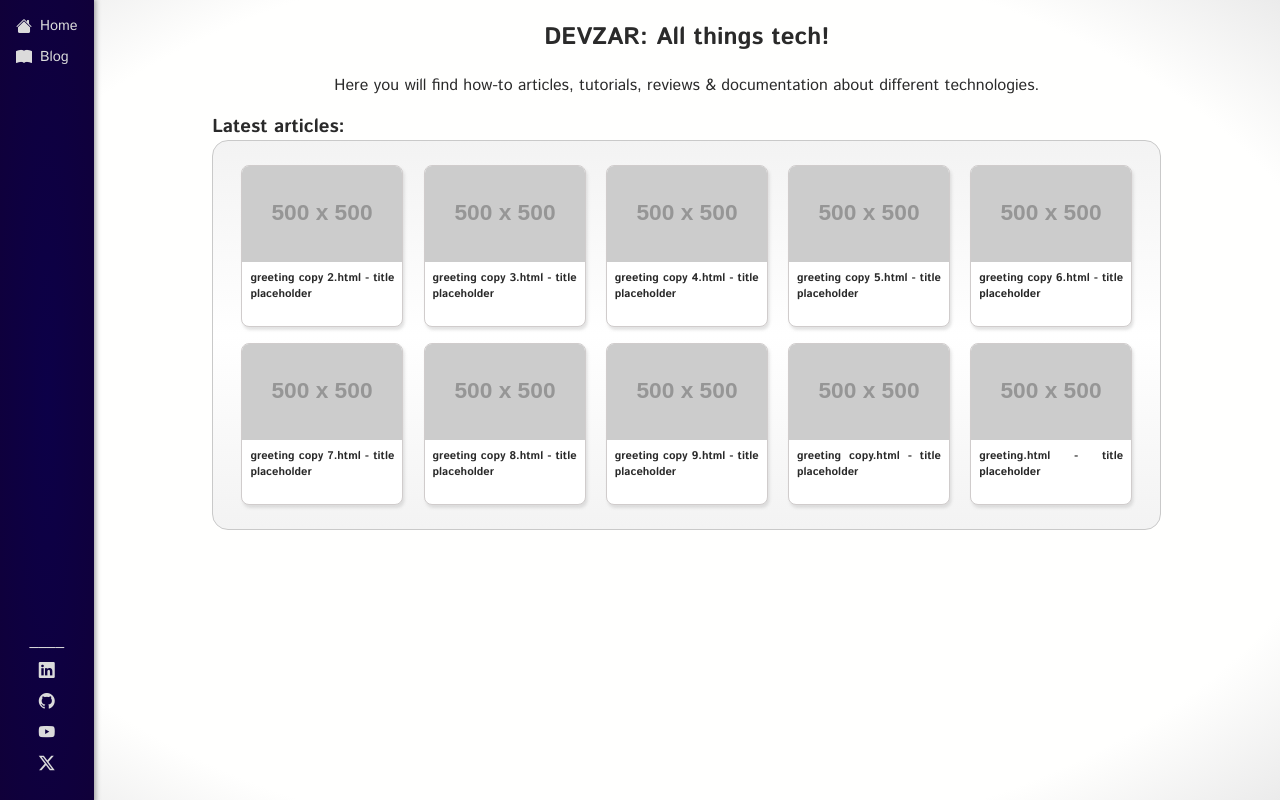
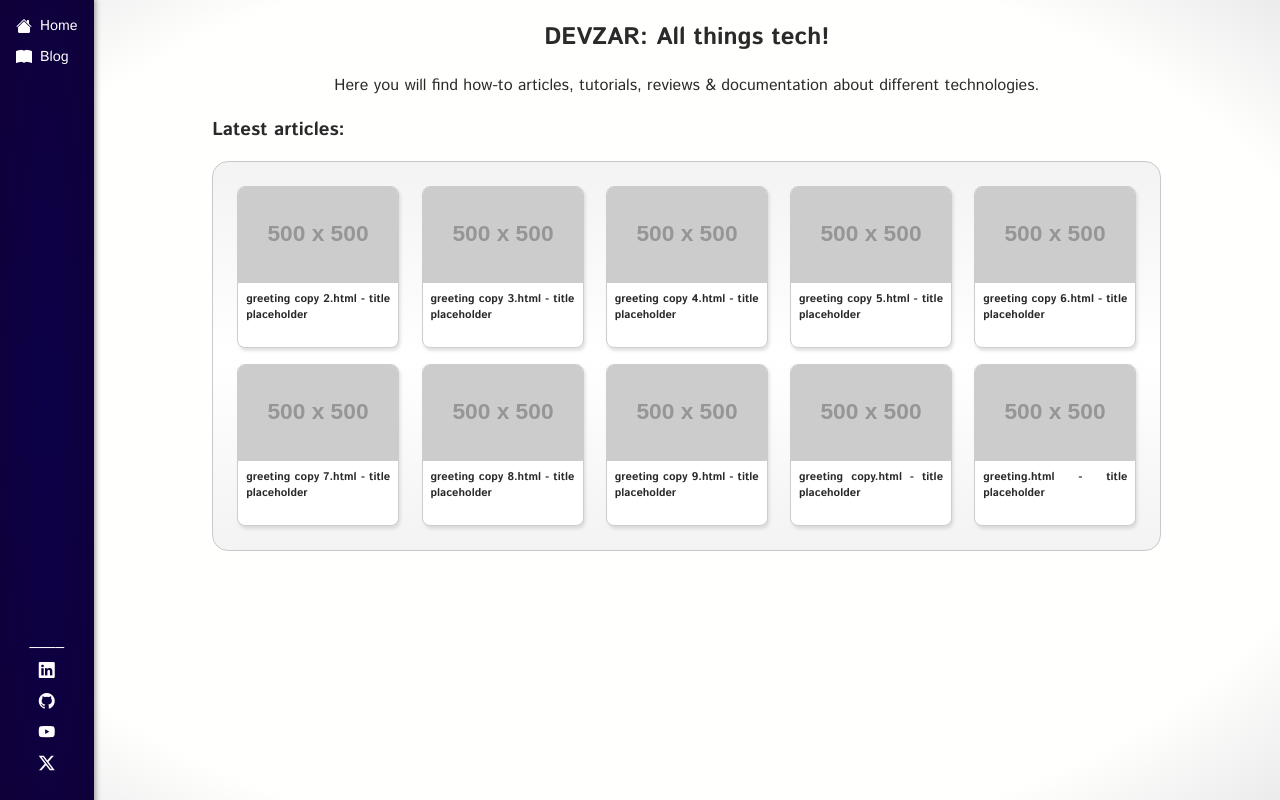
Before and after one commit to lenielluzardo/lenielluzardo, a website: page docs/blog/index.html in a window 1280 px wide. Drawn offline with nearby package versions, Linux system fonts and the light colour scheme; placeholder pictures from the web are drawn by us.

Commit message:
refactor web styles #9

```diff
--- a/docs/style.css
+++ b/docs/style.css
@@ -1,6 +1,7 @@
 /*#region Initial Config*/
 :root{
---body-font-color:#2a2a2a;
+  --navheader-font-color: #fff;
+  --body-font-color:#2a2a2a;
 }
 body {
   font-family: 'Istok Web', sans-serif;
@@ -31,7 +32,7 @@ body, ul, a {
   flex-direction: column;
   justify-content: space-between;
   text-align: center;
-  color: #dbdbdb;
+  color: var(--navheader-font-color);
 }
 #website-header li{
   transition: all .1s ease-out;
@@ -40,7 +41,7 @@ body, ul, a {
   transform: scale(1.1);
 }
 #website-header a {
-  color: #dbdbdb;
+  color: var(--navheader-font-color);
 }
 #site-nav li{
   margin: 0 0 .5rem 0;
@@ -64,9 +65,6 @@ body, ul, a {
   grid-auto-flow: row;
   grid-gap: .5rem;
   padding:.5rem 0;
-}
-#site-externals li {
-  /* margin: .25rem 0; */
 }
 #site-externals a[alt]:hover::after{
   content:attr(alt);
@@ -121,18 +119,14 @@ main{
 #articles-latest{
   width: 100%;
 }
-#articles-latest h3{
-  margin: 0;
-}
 #articles-latest ul{
   display: flex;
   flex-direction: row;
   flex-wrap: wrap;
-  justify-content: space-evenly;
+  justify-content: space-between;
   padding: 1rem;
   /* box-shadow: 0 3px 3px 0px #ebebeb; */
 }
-
 .roundbox{
   background: linear-gradient(#f3f3f3, #fff ,#f3f3f3);
   border: 1px solid #c9c9c9;
```
